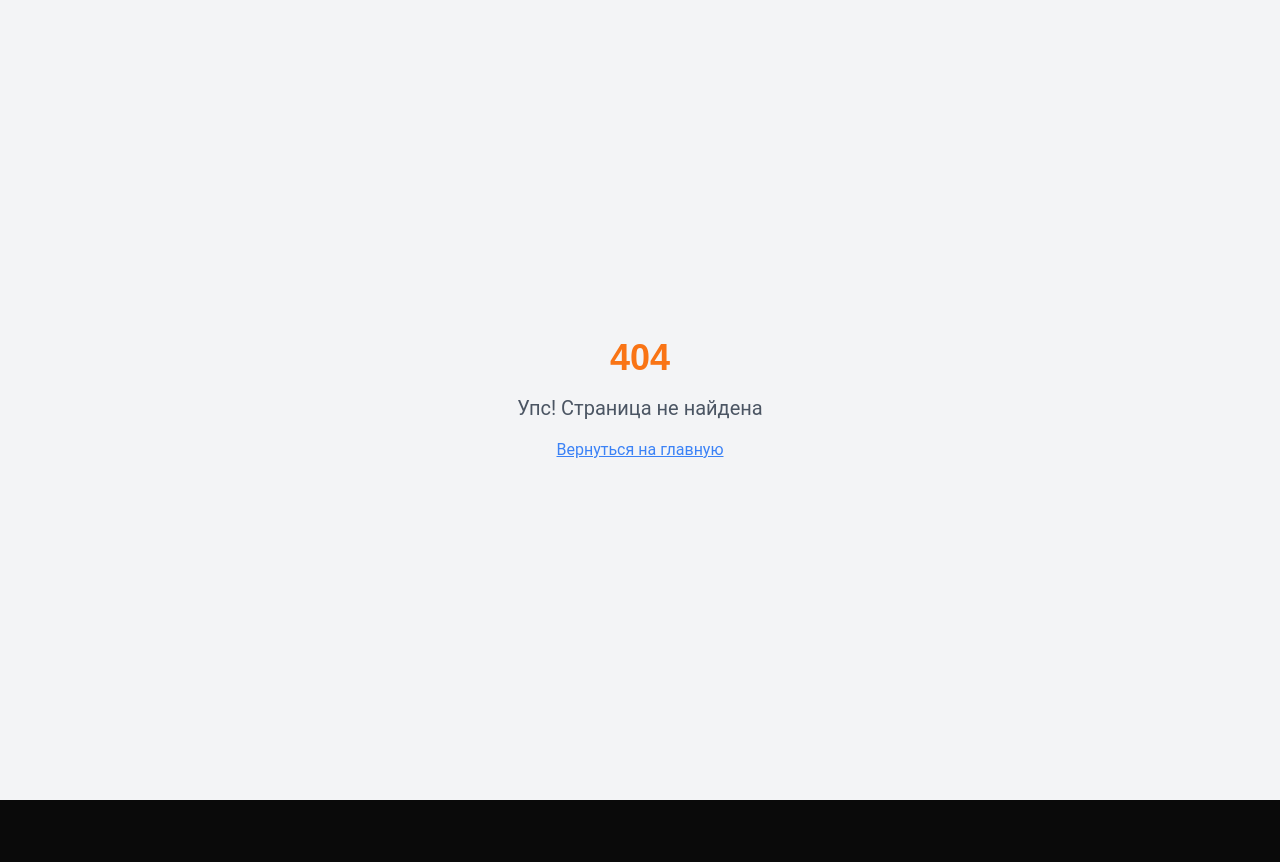
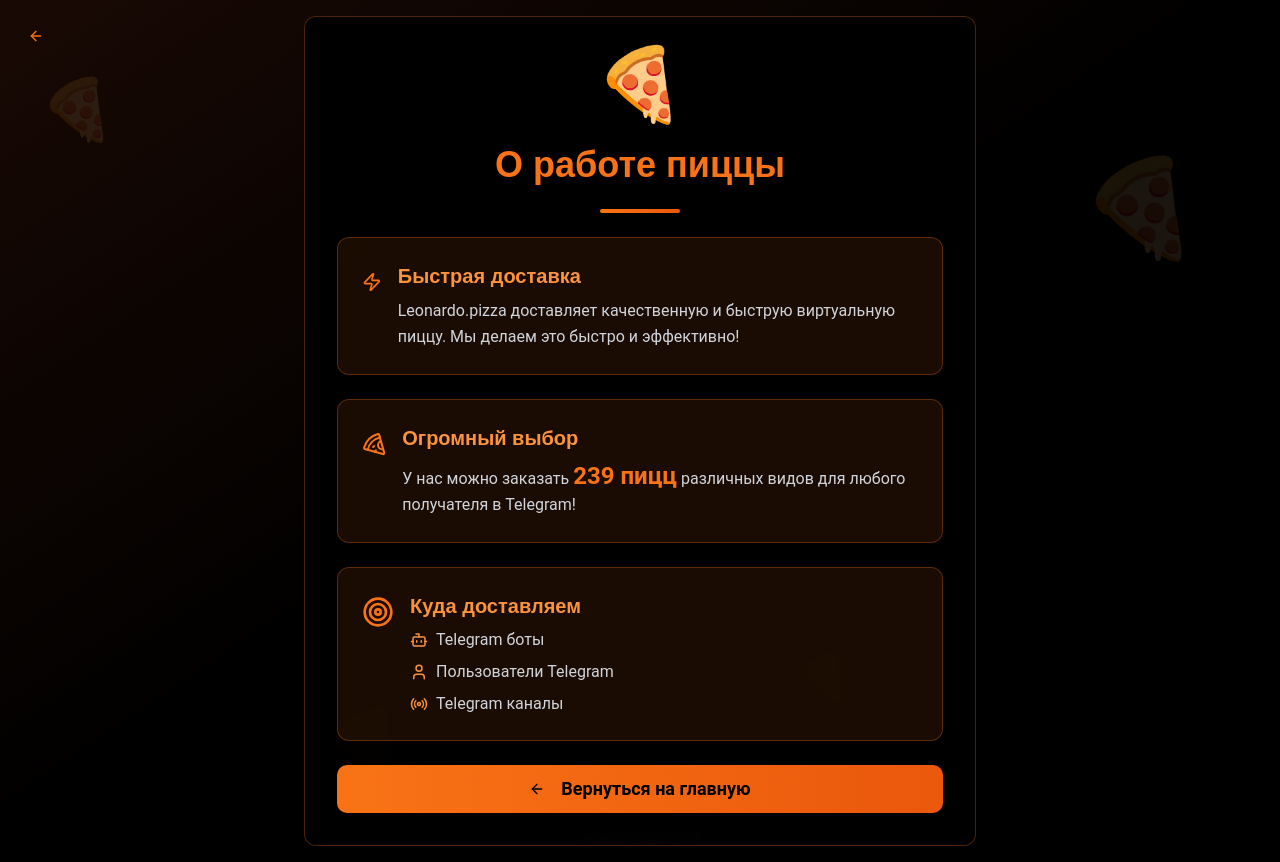
Before and after one commit to pr-poehali-dev/pizza-delivery-bot, a React (Vite) app: page /about in a window 1280 px wide. Before the commit this address had no page. Before the commit the page ends 800 px from the top, so only its background shows below. Built offline with nearby package versions, Linux system fonts and the light colour scheme.

Commit message:
Добавить переход на страницу о Leonardo Pizza

```diff
--- a/src/App.tsx
+++ b/src/App.tsx
@@ -5,6 +5,7 @@ import { TooltipProvider } from "@/components/ui/tooltip";
 import { QueryClient, QueryClientProvider } from "@tanstack/react-query";
 import { BrowserRouter, Routes, Route } from "react-router-dom";
 import Index from "./pages/Index";
+import About from "./pages/About";
 import NotFound from "./pages/NotFound";
 
 const queryClient = new QueryClient();
@@ -17,6 +18,7 @@ const App = () => (
       <BrowserRouter>
         <Routes>
           <Route path="/" element={<Index />} />
+          <Route path="/about" element={<About />} />
           {/* ADD ALL CUSTOM ROUTES ABOVE THE CATCH-ALL "*" ROUTE */}
           <Route path="*" element={<NotFound />} />
         </Routes>
--- /dev/null
+++ b/src/pages/About.tsx
@@ -0,0 +1,112 @@
+import { Button } from '@/components/ui/button';
+import { Card } from '@/components/ui/card';
+import Icon from '@/components/ui/icon';
+import { useNavigate } from 'react-router-dom';
+
+const About = () => {
+  const navigate = useNavigate();
+
+  return (
+    <div className="min-h-screen bg-black flex items-center justify-center p-4 relative overflow-hidden">
+      <div className="absolute inset-0 bg-gradient-to-br from-orange-900/20 via-black to-black"></div>
+
+      <div className="absolute top-0 left-0 w-full h-full opacity-10">
+        <div className="absolute top-20 left-10 text-6xl">🍕</div>
+        <div className="absolute top-40 right-20 text-8xl">🍕</div>
+        <div className="absolute bottom-20 left-1/4 text-7xl">🍕</div>
+        <div className="absolute bottom-40 right-1/3 text-5xl">🍕</div>
+      </div>
+
+      <Button
+        variant="ghost"
+        size="icon"
+        onClick={() => navigate('/')}
+        className="absolute top-4 left-4 z-50 text-orange-500 hover:text-orange-400 hover:bg-orange-500/10"
+      >
+        <Icon name="ArrowLeft" size={24} />
+      </Button>
+
+      <Card className="relative z-10 w-full max-w-2xl bg-black/90 border-orange-500/30 backdrop-blur-sm">
+        <div className="p-8">
+          <div className="text-center space-y-6 animate-fade-in">
+            <div className="text-7xl mb-4">🍕</div>
+            <h1 className="text-4xl font-bold text-orange-500">О работе пиццы</h1>
+            <div className="h-1 w-20 bg-gradient-to-r from-orange-500 to-orange-600 mx-auto rounded-full"></div>
+
+            <div className="space-y-6 text-left mt-8">
+              <div className="bg-orange-500/10 border border-orange-500/30 rounded-lg p-6">
+                <div className="flex items-start gap-4">
+                  <Icon name="Zap" className="text-orange-500 mt-1" size={32} />
+                  <div>
+                    <h3 className="text-xl font-semibold text-orange-400 mb-2">
+                      Быстрая доставка
+                    </h3>
+                    <p className="text-gray-300 leading-relaxed">
+                      Leonardo.pizza доставляет качественную и быструю виртуальную пиццу.
+                      Мы делаем это быстро и эффективно!
+                    </p>
+                  </div>
+                </div>
+              </div>
+
+              <div className="bg-orange-500/10 border border-orange-500/30 rounded-lg p-6">
+                <div className="flex items-start gap-4">
+                  <Icon name="Pizza" className="text-orange-500 mt-1" size={32} />
+                  <div>
+                    <h3 className="text-xl font-semibold text-orange-400 mb-2">
+                      Огромный выбор
+                    </h3>
+                    <p className="text-gray-300 leading-relaxed">
+                      У нас можно заказать{' '}
+                      <span className="text-orange-500 font-bold text-2xl">239 пицц</span>{' '}
+                      различных видов для любого получателя в Telegram!
+                    </p>
+                  </div>
+                </div>
+              </div>
+
+              <div className="bg-orange-500/10 border border-orange-500/30 rounded-lg p-6">
+                <div className="flex items-start gap-4">
+                  <Icon name="Target" className="text-orange-500 mt-1" size={32} />
+                  <div>
+                    <h3 className="text-xl font-semibold text-orange-400 mb-2">
+                      Куда доставляем
+                    </h3>
+                    <div className="space-y-2 text-gray-300">
+                      <div className="flex items-center gap-2">
+                        <Icon name="Bot" size={18} className="text-orange-400" />
+                        <span>Telegram боты</span>
+                      </div>
+                      <div className="flex items-center gap-2">
+                        <Icon name="User" size={18} className="text-orange-400" />
+                        <span>Пользователи Telegram</span>
+                      </div>
+                      <div className="flex items-center gap-2">
+                        <Icon name="Radio" size={18} className="text-orange-400" />
+                        <span>Telegram каналы</span>
+                      </div>
+                    </div>
+                  </div>
+                </div>
+              </div>
+            </div>
+
+            <Button
+              onClick={() => navigate('/')}
+              className="w-full bg-gradient-to-r from-orange-500 to-orange-600 hover:from-orange-600 hover:to-orange-700 text-black font-semibold text-lg h-12 mt-8"
+            >
+              <Icon name="ArrowLeft" className="mr-2" size={20} />
+              Вернуться на главную
+            </Button>
+          </div>
+        </div>
+      </Card>
+
+      <div className="absolute bottom-4 text-center w-full text-gray-600 text-xs">
+        Leonardo.pizza © 2024
+      </div>
+    </div>
+  );
+};
+
+export default About;
--- a/src/pages/Index.tsx
+++ b/src/pages/Index.tsx
@@ -5,6 +5,7 @@ import { Card } from '@/components/ui/card';
 import { Progress } from '@/components/ui/progress';
 import Icon from '@/components/ui/icon';
 import { toast } from 'sonner';
+import { useNavigate } from 'react-router-dom';
 import {
   DropdownMenu,
   DropdownMenuContent,
@@ -23,6 +24,7 @@ type Step = 'welcome' | 'promo' | 'select-type' | 'username' | 'sending' | 'succ
 type RecipientType = 'bot' | 'user' | 'channel' | null;
 
 const Index = () => {
+  const navigate = useNavigate();
   const [step, setStep] = useState<Step>('welcome');
   const [promoCode, setPromoCode] = useState('');
   const [recipientType, setRecipientType] = useState<RecipientType>(null);
@@ -129,9 +131,7 @@ const Index = () => {
           <DropdownMenuItem
             className="text-white hover:bg-orange-500/20 hover:text-orange-400 cursor-pointer focus:bg-orange-500/20 focus:text-orange-400"
             onClick={() => {
-              toast.info('О работе пиццы 🍕', {
-                description: 'Leonardo.pizza доставляет виртуальную пиццу в Telegram боты, каналы и пользователям!',
-              });
+              navigate('/about');
               setMenuOpen(false);
             }}
           >
```
